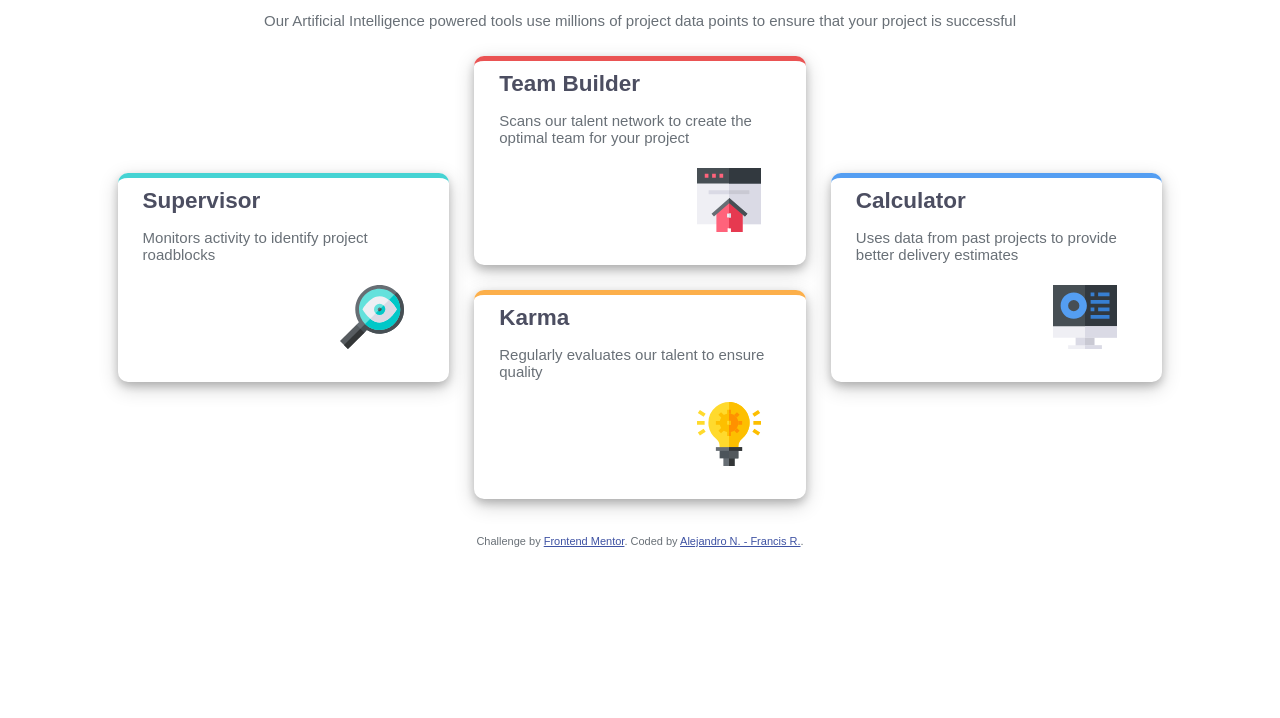
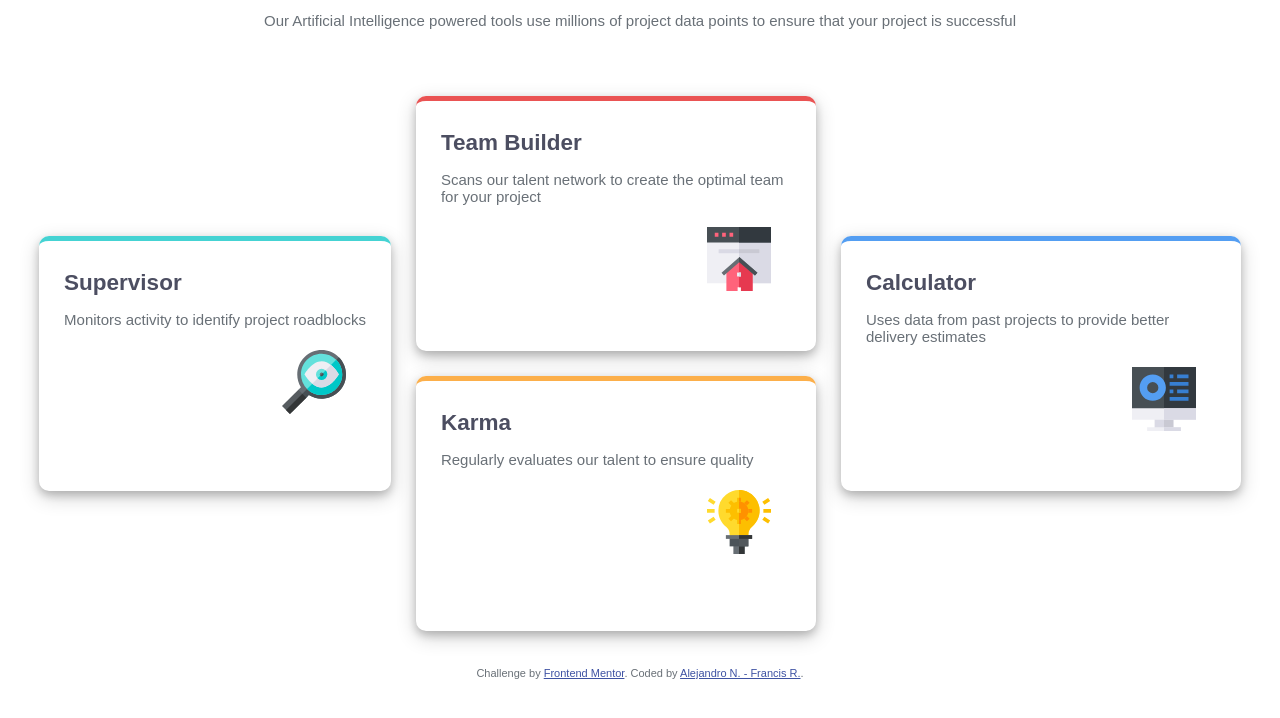
Before and after one commit to alenorgue/four-card-feature-section-master, a plain HTML site: page index.html in a window 1280 px wide. Shown: the part 82-800 px from the top of the page. Drawn offline with Linux system fonts and the light colour scheme.

Commit message:
v1.5 Responsive design,  cards widht and height fix

```diff
--- a/styles.css
+++ b/styles.css
@@ -82,7 +82,9 @@ p {
     color: hsl(228, 45%, 44%);
 }
 
-@media (min-width: 900px) {
+@media (min-width: 925px) {
+    .body {justify-content: center;
+    align-items: center;}
     .header {
         text-align: center;
     }
@@ -93,17 +95,37 @@ p {
         gap: 25px;
         justify-content: center;
         align-items: center;
+        margin-top: 5vh;
     }
 
     .box__supervisor,
     .box__team-builder,
     .box__karma,
     .box__calculator {
-        max-width: 22vw;
-        max-height: 25vh;
+        max-width: 25vw;
+
+        height: 230px;
+    }}
+
+    @media (min-width: 1200px) {
+        .body {justify-content: center;
+            align-items: center;}
+            .header {
+                text-align: center;
+            }
+
+            .main {
+                display: flex;
+                flex-direction: row;
+                gap: 25px;
+                justify-content: center;
+                align-items: center;
+            }
+
+            .box__supervisor,
+            .box__team-builder,
+            .box__karma,
+            .box__calculator {
+                max-width: 350px;
+                }
     }
-
-    h2 {
-        margin-top: 0;
-    }
-}
```
